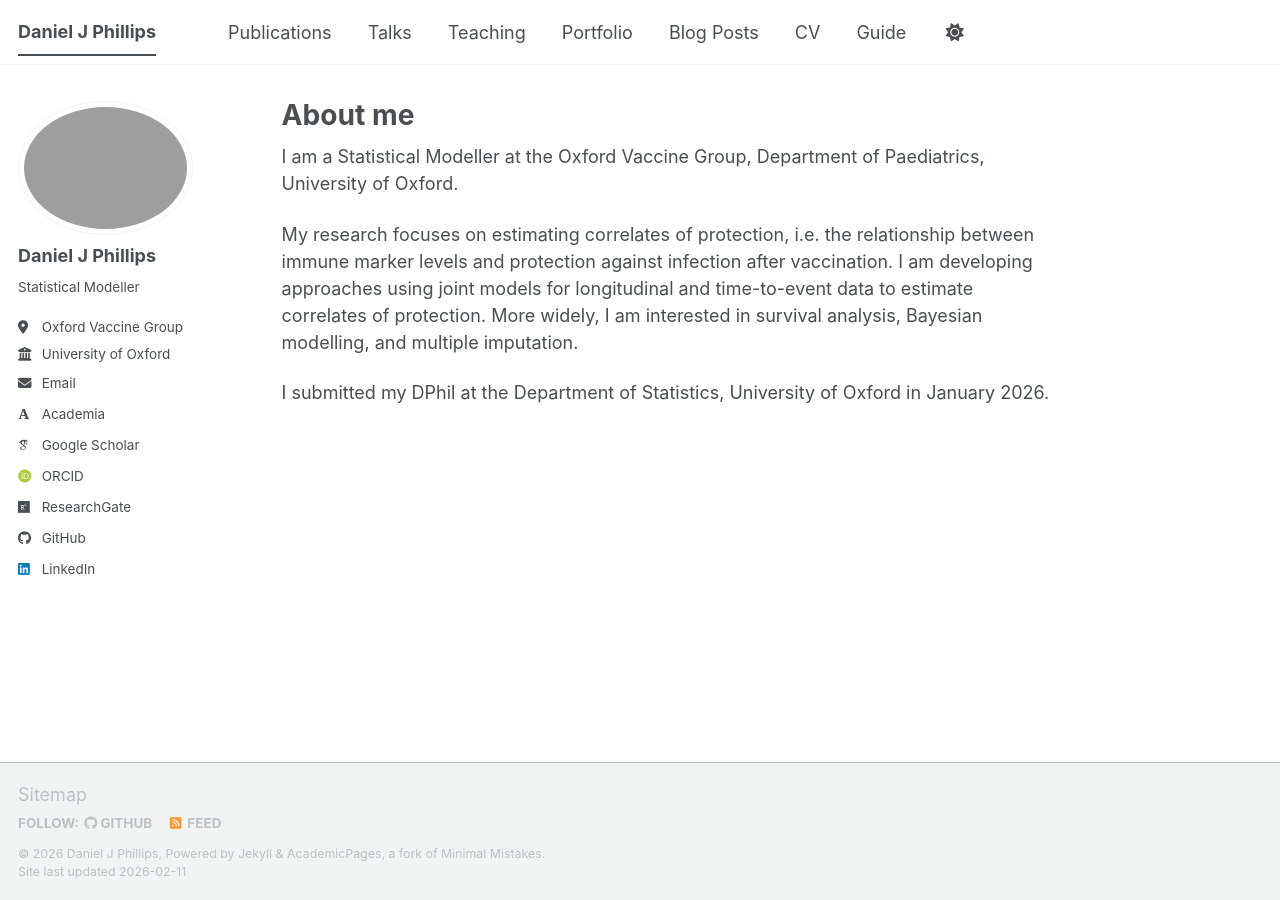
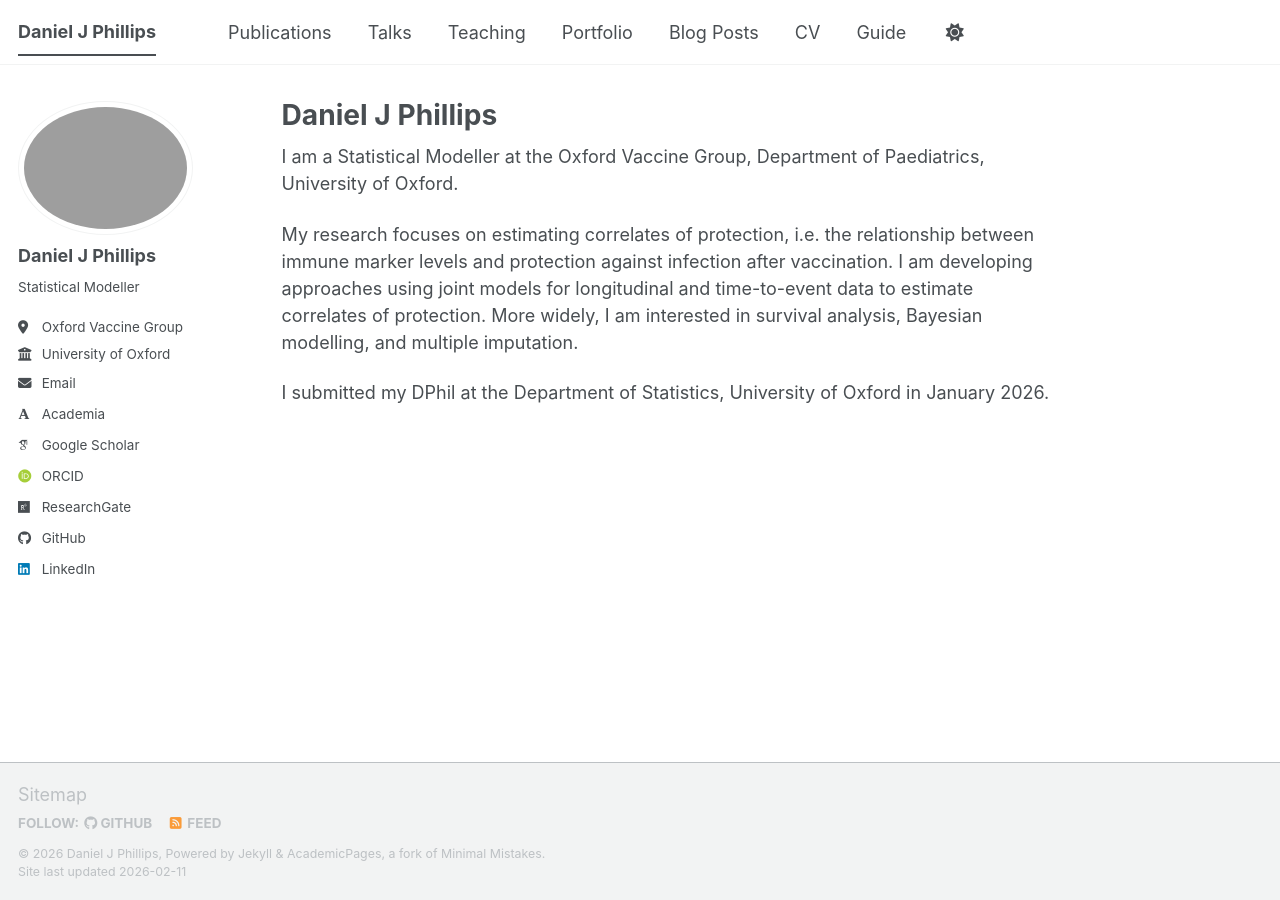
Before and after one commit to danphillipsstats/danphillipsstats.github.io, a Jekyll site: the page built from _pages/about.md, in a window 1280 px wide. Built offline with Jekyll 4.4.1, drawn with Linux system fonts in a browser that asks for light colours; some web fonts are replaced; a script bundle is joined from its source files by our own code; library files that are not in the unit come from our copies.

Commit message:
Update about.md

```diff
--- a/_pages/about.md
+++ b/_pages/about.md
@@ -1,6 +1,6 @@
 ---
 permalink: /
-title: "About me"
+title: "Daniel J Phillips"
 author_profile: true
 redirect_from:
   - /about/
```
